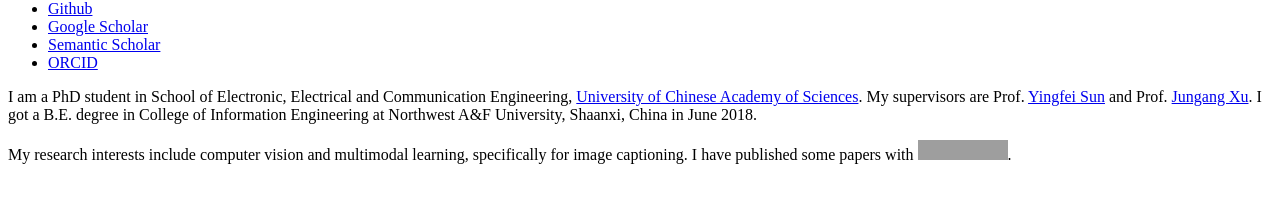
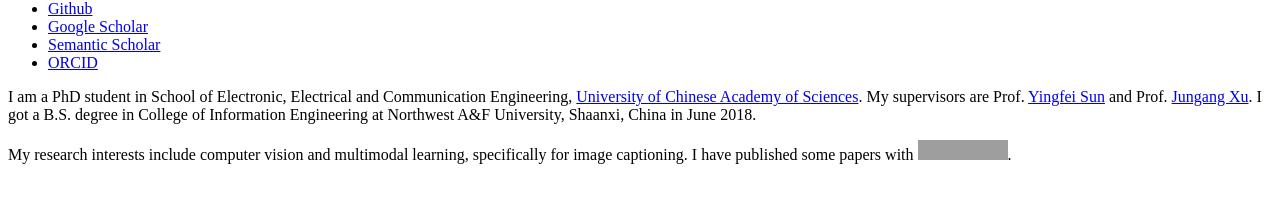
Before and after one commit to xunzhi99/xunzhi99.github.io, a Jekyll site: the page built from _pages/includes/intro.md, in a window 1280 px wide. Shown: the part 443-646 px from the top of the page. Built offline with Jekyll 4.4.1, drawn with Linux system fonts in a browser that asks for light colours; our own code applies the rules of GitHub Pages for plain Markdown files; grey boxes are pictures that could not be loaded.

Commit message:
fix error infos

```diff
--- a/_pages/includes/intro.md
+++ b/_pages/includes/intro.md
@@ -1,5 +1,5 @@
 I am a PhD student in School of Electronic, Electrical and Communication Engineering, [University of Chinese Academy of Sciences](http://english.ucas.ac.cn/). My supervisors are Prof. [Yingfei Sun](http://people.ucas.ac.cn/~yfsun) and Prof. [Jungang Xu](http://ccip.ucas.ac.cn/team/professor/%e5%be%90%e4%bf%8a%e5%88%9a/).
-I got a B.E. degree in College of Information Engineering at Northwest A&F University, Shaanxi, China in June 2018.
+I got a B.S. degree in College of Information Engineering at Northwest A&F University, Shaanxi, China in June 2018.
 
 My research interests include computer vision and multimodal learning, specifically for image captioning.
 I have published some papers with <a href='https://scholar.google.com/citations?user=mDtSmsEAAAAJ'><img src="https://img.shields.io/endpoint?logo=Google%20Scholar&url=https%3A%2F%2Fcdn.jsdelivr.net%2Fgh%2Fcurya-wangyiyu%2Fcurya-wangyiyu.github.io@google-scholar-stats%2Fgs_data_shieldsio.json&labelColor=f6f6f6&color=9cf&style=flat&label=citations"></a>.
```
